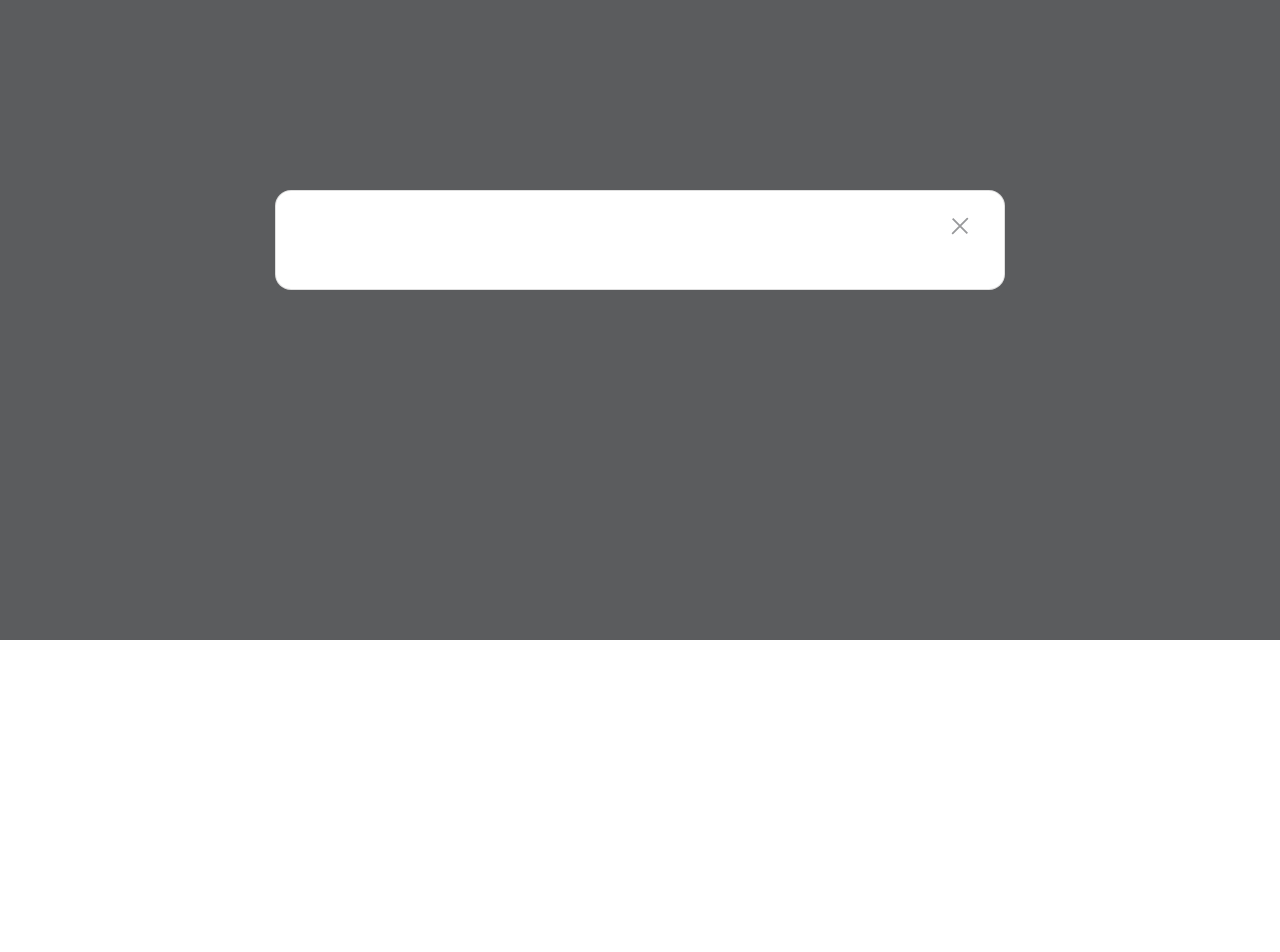
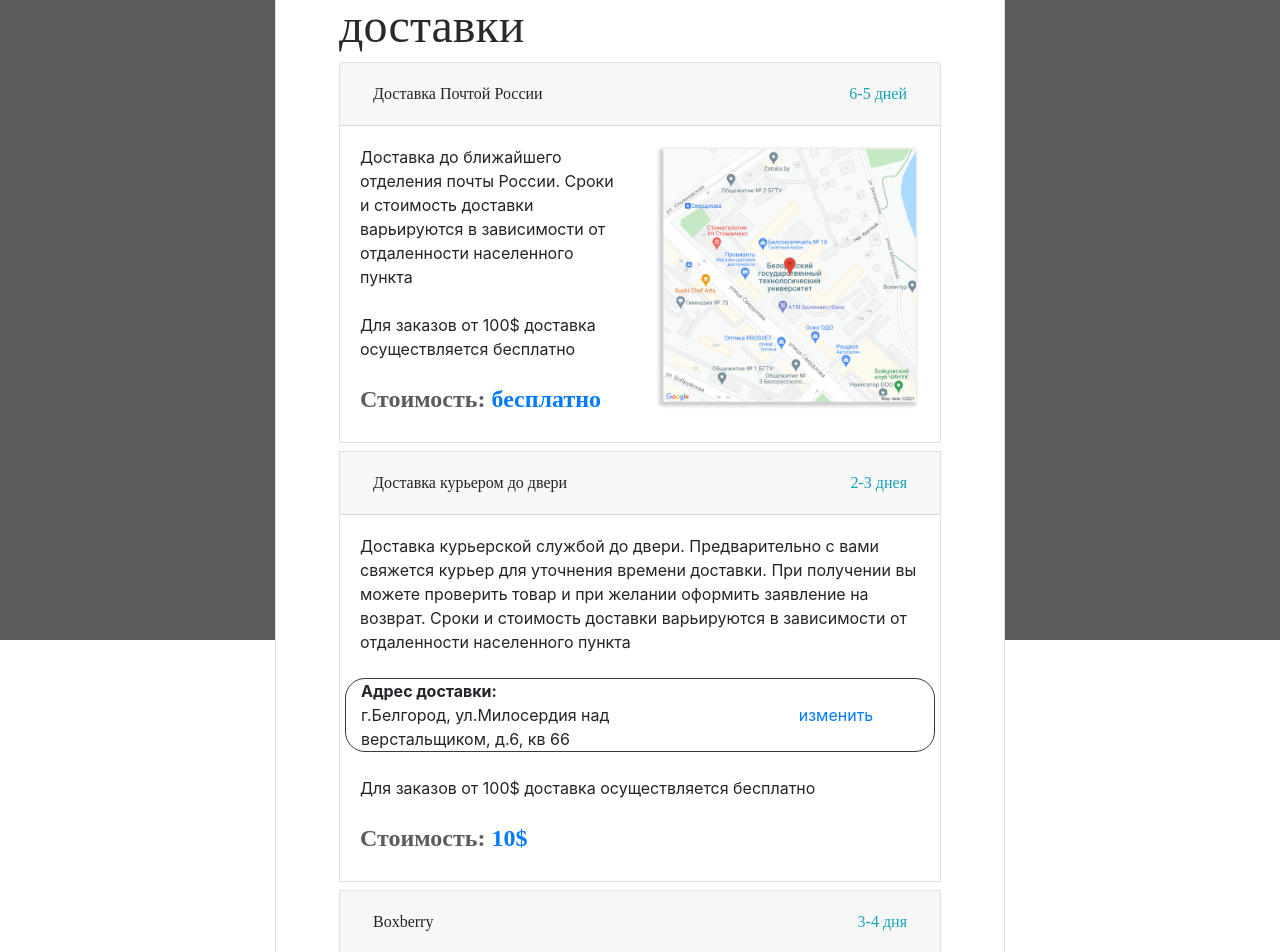
Before and after one commit to Ki-van/gambit-web, a Vue app: page /basket/delivery in a window 1280 px wide. Shown: the part 160-1112 px from the top of the page. Before the commit the page ends 800 px from the top, so only its background shows below. Built offline with nearby package versions, Linux system fonts and the light colour scheme.

Commit message:
delivery page

```diff
--- /dev/null
+++ b/src/components/Counter.vue
@@ -0,0 +1,22 @@
+<template>
+  <div class="container">
+    <button class="btn btn-dark rounded rounded-circle text-center font-weight-bold" v-on:click="counter++">+</button>
+    <span class="font-weight-bold ml-2 mr-2">{{ counter }}</span>
+    <button class="btn btn-dark rounded-circle font-weight-bold" v-on:click="counter > 1? counter--:counter">-</button>
+  </div>
+</template>
+
+<script>
+export default {
+  name: "Counter",
+  data() {
+    return {
+      counter: 1
+    }
+  }
+}
+</script>
+
+<style scoped>
+
+</style>
--- a/src/components/Header.vue
+++ b/src/components/Header.vue
@@ -38,7 +38,7 @@
         <li class="nav-item me-3 me-lg-1">
           <a class="nav-link d-sm-flex align-items-sm-center" href="#">
             <img
-                src="img/ion_cart-outline.png"
+                src="img/ion_cart-outline.svg"
                 class="rounded-circle"
                 height="46"
                 alt=""
@@ -50,7 +50,7 @@
         <li class="nav-item me-3 me-lg-1">
           <a class="nav-link d-sm-flex align-items-sm-center" href="#">
             <img
-                src="img/ion_notifications-outline.png"
+                src="img/ion_notifications-outline.svg"
                 class="rounded-circle"
                 height="46"
                 alt=""
--- a/src/router/index.js
+++ b/src/router/index.js
@@ -55,7 +55,7 @@ const routes = [
     component: () => import('../views/ChangeDeliveryMethod')
   },
   {
-    path: '/basket/address',
+    path: '/basket/delivery/address',
     name: 'address',
     meta: {layout: 'empty'},
     component: () => import('../views/ChangeDeliveryAddress')
--- /dev/null
+++ b/src/views/ChangeDeliveryAddress.vue
@@ -0,0 +1,15 @@
+<template>
+<div>
+
+</div>
+</template>
+
+<script>
+export default {
+  name: "ChangeDeliveryAddress"
+}
+</script>
+
+<style scoped>
+
+</style>
--- /dev/null
+++ b/src/views/ChangeDeliveryMethod.vue
@@ -0,0 +1,135 @@
+<template>
+  <section class="container-fluid pt-0">
+    <h1>Выберите доступный способ доставки</h1>
+    <div class="accordion" id="accordionExample">
+      <div class="card border">
+        <div class="card-header" id="headingOne">
+          <h2 class="mb-0">
+            <button class="btn w-100" type="button" data-toggle="collapse" data-target="#collapseOne"
+                    aria-expanded="true" aria-controls="collapseOne">
+              <div class="d-flex w-100 justify-content-between">
+                <a>
+                  Доставка Почтой России
+                </a>
+                <a class="text-info">
+                  6-5 дней
+                </a>
+              </div>
+            </button>
+          </h2>
+        </div>
+        <div id="collapseOne" class="collapse show" aria-labelledby="headingOne" data-parent="#accordionExample">
+          <div class="card-body row">
+            <div class="col">
+              <a>
+                Доставка до ближайшего отделения почты России. Сроки и стоимость доставки варьируются в зависимости от
+                отдаленности населенного пункта
+              </a>
+              <div class="mt-4">
+                <a>
+                  Для заказов от 100$ доставка осуществляется бесплатно
+                </a>
+              </div>
+              <div class="mt-4">
+                <h3 class="font-weight-bold">Стоимость:
+                  <span style="color: #007bff">бесплатно</span>
+                </h3>
+              </div>
+            </div>
+            <div class="col">
+              <img src="/img/location_map.png" class="img-fluid mx-auto"/>
+            </div>
+          </div>
+        </div>
+      </div>
+      <div class="card mt-2 border">
+        <div class="card-header" id="headingTwo">
+          <h2 class="mb-0">
+            <button class="btn w-100" type="button" data-toggle="collapse" data-target="#collapseTwo"
+                    aria-expanded="true" aria-controls="collapseOne">
+              <div class="d-flex w-100 justify-content-between">
+                <a>
+                  Доставка курьером до двери
+                </a>
+                <a class="text-info">
+                  2-3 днея
+                </a>
+              </div>
+            </button>
+          </h2>
+        </div>
+        <div id="collapseTwo" class="collapse show" aria-labelledby="headingTwo" data-parent="#accordionExample">
+          <div class="card-body">
+            <div>
+              <a>
+                Доставка курьерской службой до двери. Предварительно с вами свяжется курьер для уточнения времени
+                доставки. При получении вы можете проверить товар и при желании оформить заявление на возврат. Сроки и
+                стоимость доставки варьируются в зависимости от отдаленности населенного пункта
+              </a>
+              <div class="row border-dark border mt-4" style="border-radius: 20px">
+                <div class="col-8">
+                  <span class="font-weight-bold">Адрес доставки:</span>
+                  <span class="d-block"> г.Белгород, ул.Милосердия над верстальщиком, д.6, кв 66</span>
+                </div>
+                <div class="col d-flex align-content-center justify-content-center">
+                  <a class="align-self-center">изменить </a>
+                </div>
+              </div>
+              <div class="mt-4">
+                <a>
+                  Для заказов от 100$ доставка осуществляется бесплатно
+                </a>
+              </div>
+              <div class="mt-4">
+                <h3 class="font-weight-bold">Стоимость:
+                  <span style="color: #007bff">10$</span>
+                </h3>
+              </div>
+            </div>
+          </div>
+        </div>
+      </div>
+      <div class="card mt-2 border">
+        <div class="card-header" id="heading3">
+          <h2 class="mb-0">
+            <button class="btn w-100" type="button" data-toggle="collapse" data-target="#collapse3"
+                    aria-expanded="true" aria-controls="collapseOne">
+              <div class="d-flex w-100 justify-content-between">
+                <a>
+                  Boxberry
+                </a>
+                <a class="text-info">
+                 3-4 дня
+                </a>
+              </div>
+            </button>
+          </h2>
+        </div>
+        <div id="collapse3" class="collapse show" aria-labelledby="heading3" data-parent="#accordionExample">
+          <div class="card-body">
+            <div>
+              <p>BoxdamnBerry</p>
+
+            </div>
+          </div>
+        </div>
+      </div>
+
+      <div class="row justify-content-center">
+        <button class="btn btn-primary w-75 mt-4">Подтвердить</button>
+      </div>
+    </div>
+  </section>
+</template>
+
+<script>
+export default {
+  name: "ChangeDeliveryMethod"
+}
+</script>
+
+<style scoped>
+a {
+  font-size: 1em;
+}
+</style>
```
